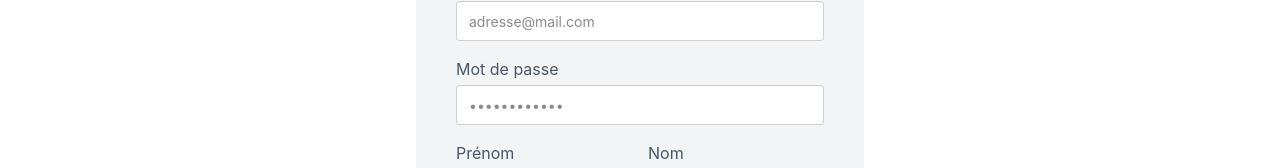
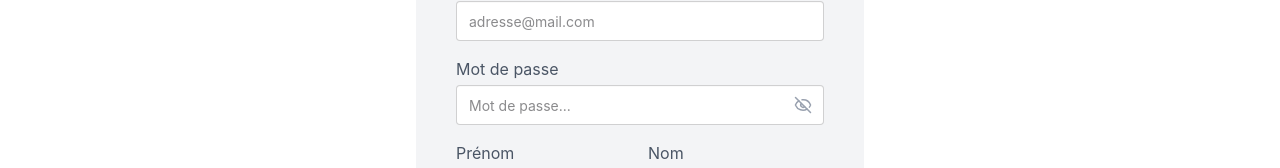
Before and after one commit to MxKenine/Portfolio, a React (Vite) app in the folder client/: page /register in a window 1280 px wide. Shown: the part 295-463 px from the top of the page. Built offline with nearby package versions, Linux system fonts and the light colour scheme.

Commit message:
maj de eye + ajout a register

```diff
--- a/client/src/pages/public/Login.jsx
+++ b/client/src/pages/public/Login.jsx
@@ -88,7 +88,7 @@ export default function Login() {
                       : "Afficher le mot de passe"
                   }
                 >
-                  {showPassword ? <EyeOff size={18} /> : <Eye size={18} />}
+                  {showPassword ? <Eye size={18} /> : <EyeOff size={18} />}
                 </button>
               </div>
             </div>
--- a/client/src/pages/public/Register.jsx
+++ b/client/src/pages/public/Register.jsx
@@ -1,6 +1,6 @@
 import { useState } from "react";
 import { useNavigate } from "react-router-dom";
-import { ShieldCheck, UserPlus } from "lucide-react";
+import { ShieldCheck, UserPlus, Eye, EyeOff } from "lucide-react";
 
 export default function Register() {
   const [email, setEmail] = useState("");
@@ -16,6 +16,7 @@ export default function Register() {
 
   const [error, setError] = useState("");
   const [loading, setLoading] = useState(false);
+  const [showPassword, setShowPassword] = useState(false);
   const navigate = useNavigate();
 
   async function handleSubmit(e) {
@@ -86,13 +87,27 @@ export default function Register() {
               <label className="label pb-1">
                 <span className="label-text text-gray-600">Mot de passe</span>
               </label>
-              <input
-                type="password"
-                placeholder="••••••••••••"
-                onChange={(e) => setPassword(e.target.value)}
-                required
-                className="input input-bordered w-full bg-white"
-              />
+              <div className="relative">
+                <input
+                  type={showPassword ? "text" : "password"}
+                  placeholder="Mot de passe..."
+                  onChange={(e) => setPassword(e.target.value)}
+                  className="input input-bordered w-full bg-white pr-10"
+                />
+                <button
+                  type="button"
+                  onClick={() => setShowPassword((prev) => !prev)}
+                  className="absolute right-3 top-1/2 -translate-y-1/2 text-gray-400 hover:text-gray-600"
+                  tabIndex={-1}
+                  aria-label={
+                    showPassword
+                      ? "Masquer le mot de passe"
+                      : "Afficher le mot de passe"
+                  }
+                >
+                  {showPassword ? <Eye size={18} /> : <EyeOff size={18} />}
+                </button>
+              </div>
             </div>
 
             <div className="grid grid-cols-2 gap-4">
```
